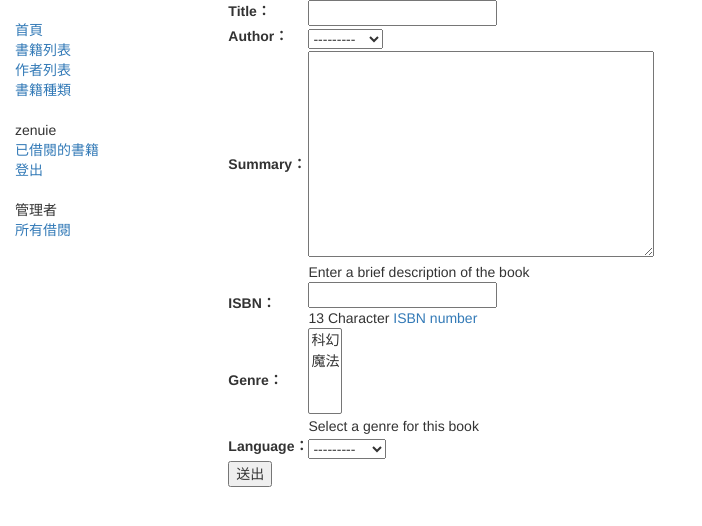
After one commit to zenuie/locallibary, a Django app: page /catalog/book/create in a window 1280 px wide. The commit adds this page. Shown: the top 526 px of the page, without its empty margins (0-702 px from the left). Run offline with Django 3.2, Linux system fonts and the light colour scheme; a user stored in the database is signed in; data comes from the database, SQL or seed files in the repository; both versions use the stored data as it was after the commit; some libraries are stand-ins or nearby versions.

Commit message:
1090125
1.修正delete表單，新增編輯作者表單
2.新增書籍表單

```diff
--- a/catalog/models.py
+++ b/catalog/models.py
@@ -142,9 +142,9 @@ class BookInstance(models.Model):
 
 # 作者模組
 class Author(models.Model):
-    first_name = models.CharField('名字',max_length=100)
-    last_name = models.CharField('姓氏',max_length=100)
-    data_of_birth = models.DateField('出生',null=True, blank=True)
+    first_name = models.CharField('名字', max_length=100)
+    last_name = models.CharField('姓氏', max_length=100)
+    data_of_birth = models.DateField('出生', null=True, blank=True)
     data_of_death = models.DateField('逝世', null=True, blank=True)
 
     class Meta:
--- a/catalog/urls.py
+++ b/catalog/urls.py
@@ -31,3 +31,7 @@ urlpatterns += [
     path('author/<int:pk>/update/', views.AuthorUpdate.as_view(), name='author-update'),
     path('author/<int:pk>/delete/', views.AuthorDelete.as_view(), name='author-delete'),
 ]
+#新增書籍
+urlpatterns +=[
+    path('book/create',views.BookCreate.as_view(),name='book-create'),
+]
--- a/catalog/views.py
+++ b/catalog/views.py
@@ -184,21 +184,28 @@ def renew_book_people(request, pk):
         form = RenewBookForm(initial={'renewal_date': proposed_renewal_date, })
     return render(request, 'catalog/book_renew_librarian.html', {'form': form, 'bookinst': book_inst})
 
-
+#新增作者
 class AuthorCreate(LoginRequiredMixin, CreateView):
     model = Author
     template_name = 'author_form/author_create_form.html'
     fields = '__all__'
     initial = {'逝世': 'Alive', }
 
-
+#編輯作者
 class AuthorUpdate(LoginRequiredMixin, UpdateView):
     model = Author
-    fields = ['姓氏', '名字', '出生', "逝世"]
+    template_name = 'author_form/author_create_form.html'
+    fields = '__all__'
     initial = {"逝世": 'Alive'}
 
-
+#刪除作者
 class AuthorDelete(LoginRequiredMixin, DeleteView):
     model = Author
     template_name = 'author_form/author_delete.html'
     success_url = reverse_lazy('authors')
+
+#新增書籍
+class BookCreate(LoginRequiredMixin,CreateView):
+    model = Book
+    template_name = 'book_form/book_create.html'
+    fields = '__all__'
--- a/templates/author_detail.html
+++ b/templates/author_detail.html
@@ -1,7 +1,9 @@
 {% extends "base_generic.html" %}
 
 {% block content %}
-<h1>作者: {{ author }}</h1>
+<h1>作者: {{ author }}<font size="2">-<a href="{% url 'author-update' author.id %}">修改該作者</a></font></h1>
+<font size="2"><a href="{% url 'author-delete' author.id %}">刪除該作者</a></font>
+
 <p>({{ author.data_of_birth }}-{% if author.data_of_death == none %} Alive {% else %}{{ author.data_of_death }} {% endif %})</p>
 
     <div style="margin-left: 20px;margin-top: 20px">
--- /dev/null
+++ b/templates/book_form/book_create.html
@@ -0,0 +1,11 @@
+{% extends "base_generic.html" %}
+{% block content %}
+
+<form action="" method="post">
+    {% csrf_token %}
+    <table>
+        {{ form.as_table }}
+    </table>
+    <input type="submit" value="送出">
+</form>
+{% endblock %}
--- a/templates/book_list.html
+++ b/templates/book_list.html
@@ -2,6 +2,7 @@
 
 {% block content %}
     <h1>Book List</h1>
+    <font size="2"><a href="{% url 'book-create' %}">新增書籍</a> </font>
     {% if book_list %}
         <ul>
             {% for book in book_list %}
```
Also changed, not shown: db.sqlite3.
